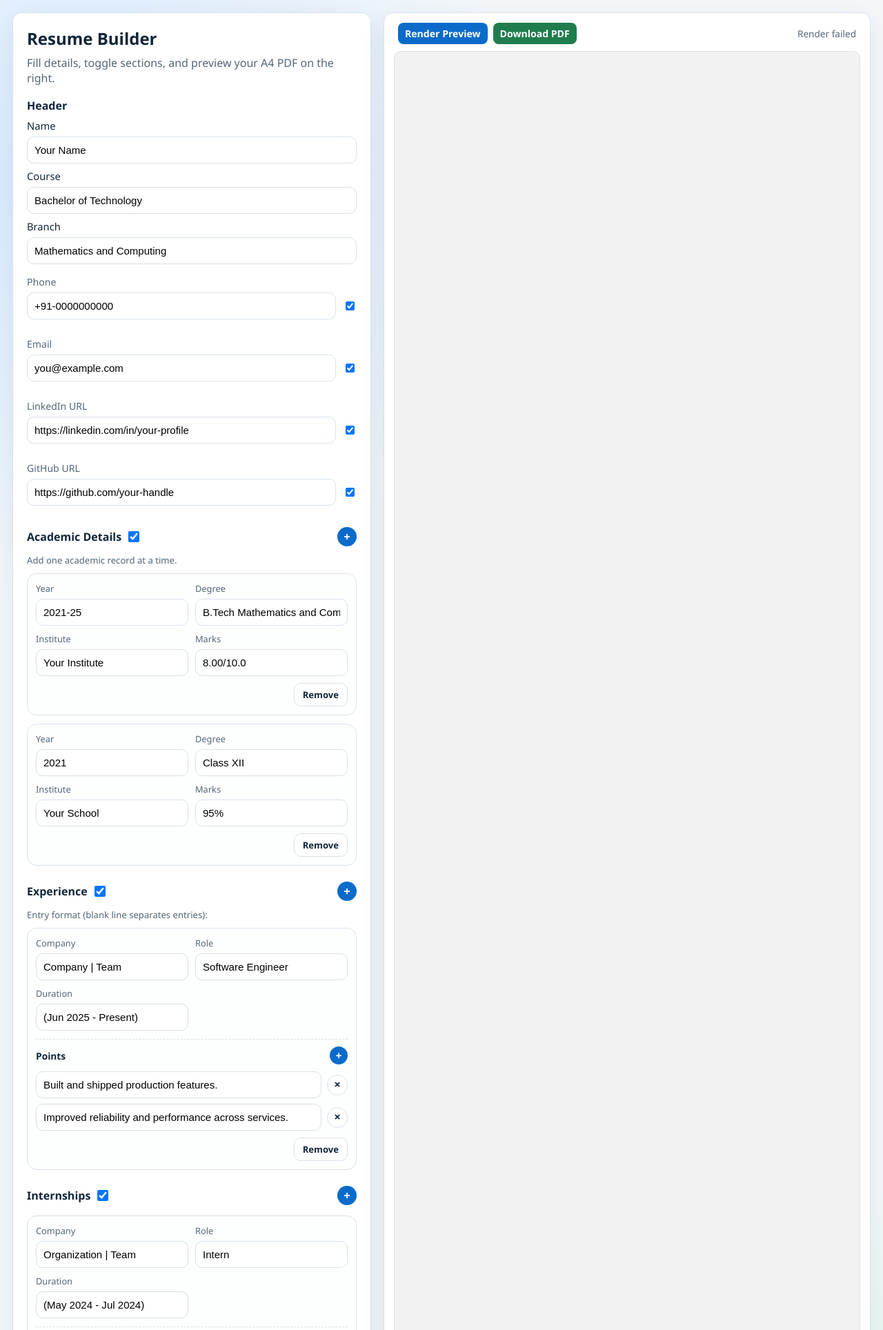
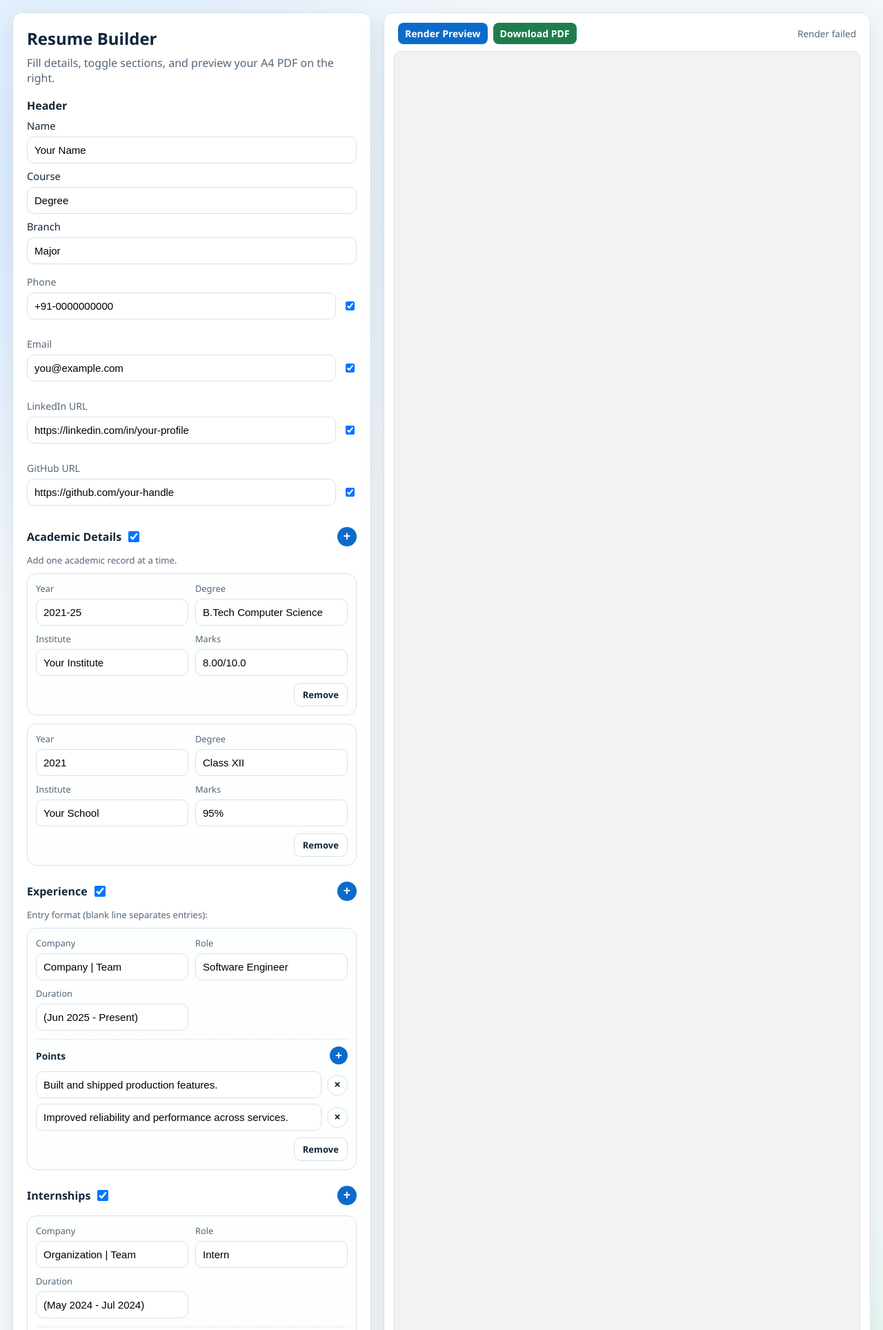
Before and after one commit to khushvind/resume-builder, a Flask app: page / in a window 1280 px wide. Shown: the top 1928 px of the page at 69% size. Run offline with Flask 3, Linux system fonts and the light colour scheme.

Commit message:
Template updates

```diff
--- a/app.py
+++ b/app.py
@@ -27,8 +27,8 @@ class CompileResult:
 
 DEFAULT_DATA: dict[str, Any] = {
     "name": "Your Name",
-    "course": "Bachelor of Technology",
-    "branch": "Mathematics and Computing",
+    "course": "Degree",
+    "branch": "Major",
     "phone": "+91-0000000000",
     "email": "you@example.com",
     "linkedin": "https://linkedin.com/in/your-profile",
@@ -36,7 +36,7 @@ DEFAULT_DATA: dict[str, Any] = {
     "academic_details": [
         {
             "year": "2021-25",
-            "degree": "B.Tech Mathematics and Computing",
+            "degree": "B.Tech Computer Science",
             "institute": "Your Institute",
             "marks": "8.00/10.0",
         },
--- a/static/styles.css
+++ b/static/styles.css
@@ -282,6 +282,24 @@ button {
   text-transform: none;
 }
 
+.section-add,
+.point-add {
+  display: inline-grid;
+  place-items: center;
+  padding: 0;
+  font-family: Arial, sans-serif;
+  font-weight: 700;
+  line-height: 1;
+}
+
+.section-add {
+  font-size: 1.1rem;
+}
+
+.point-add {
+  font-size: 1.05rem;
+}
+
 button:hover,
 .button:hover {
   background: var(--brand-dark);
```
